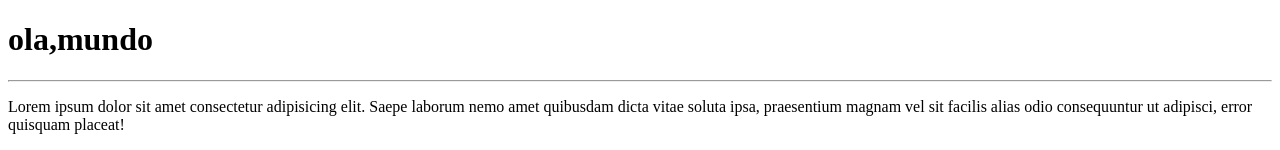
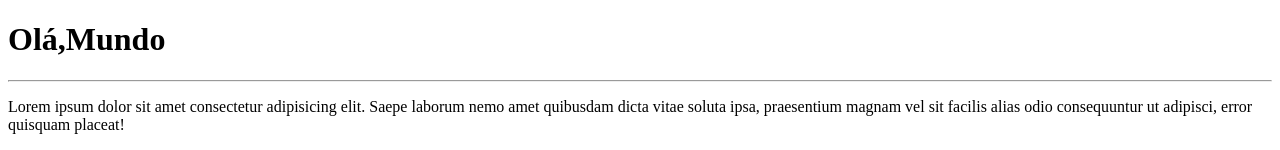
Before and after one commit to MagnoAlef/Ola-mundo-, a plain HTML site: page site_exemplo/index.html in a window 1280 px wide. Shown: the top 150 px of the page. Drawn offline with Linux system fonts and the light colour scheme.

Commit message:
alteração.

```diff
--- a/site_exemplo/index.html
+++ b/site_exemplo/index.html
@@ -7,7 +7,7 @@
     <title>meu primeiro html</title>
 </head>
 <body>
-    <h1> ola,mundo
+    <h1> Olá,Mundo
 
     </h1>
     <hr>
```
